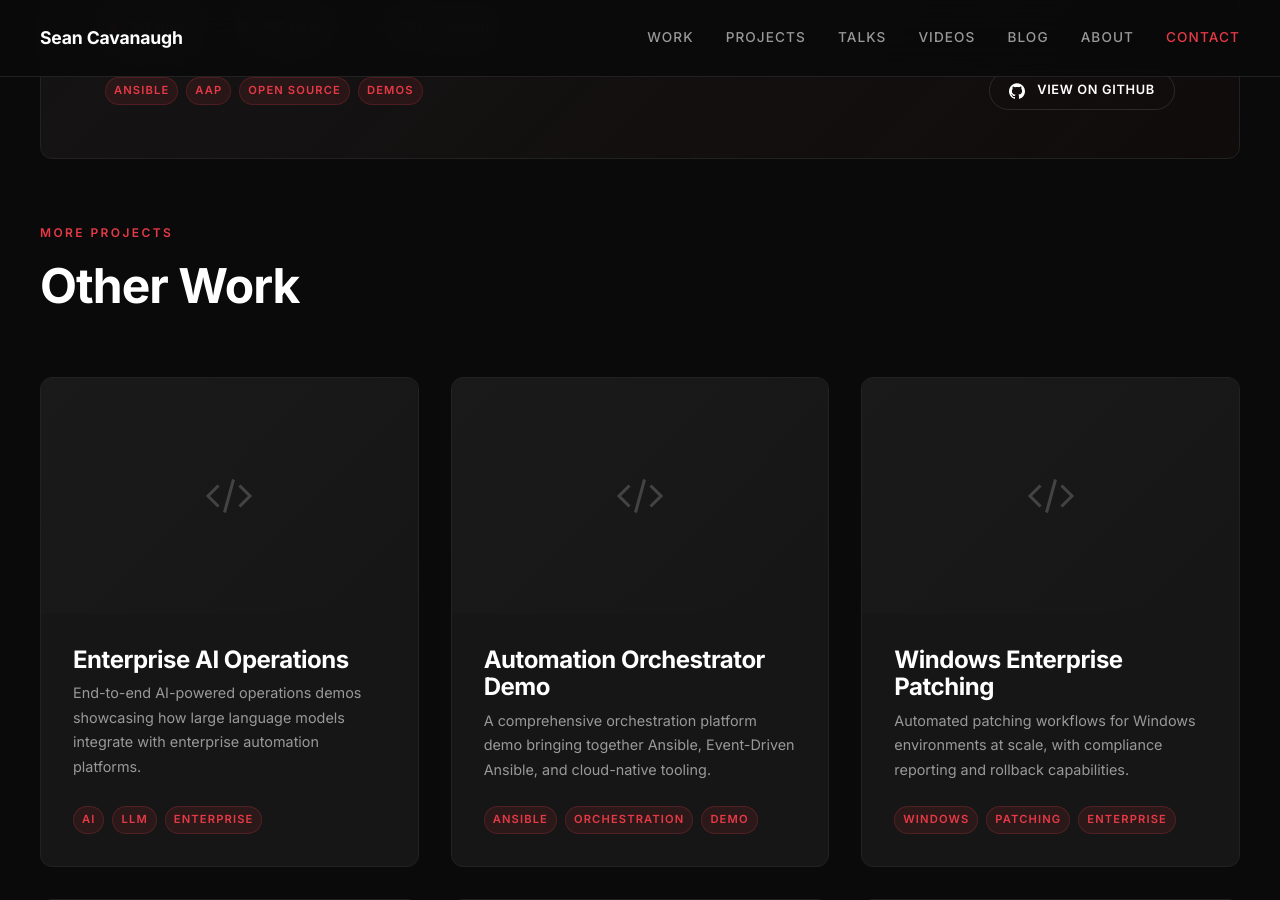
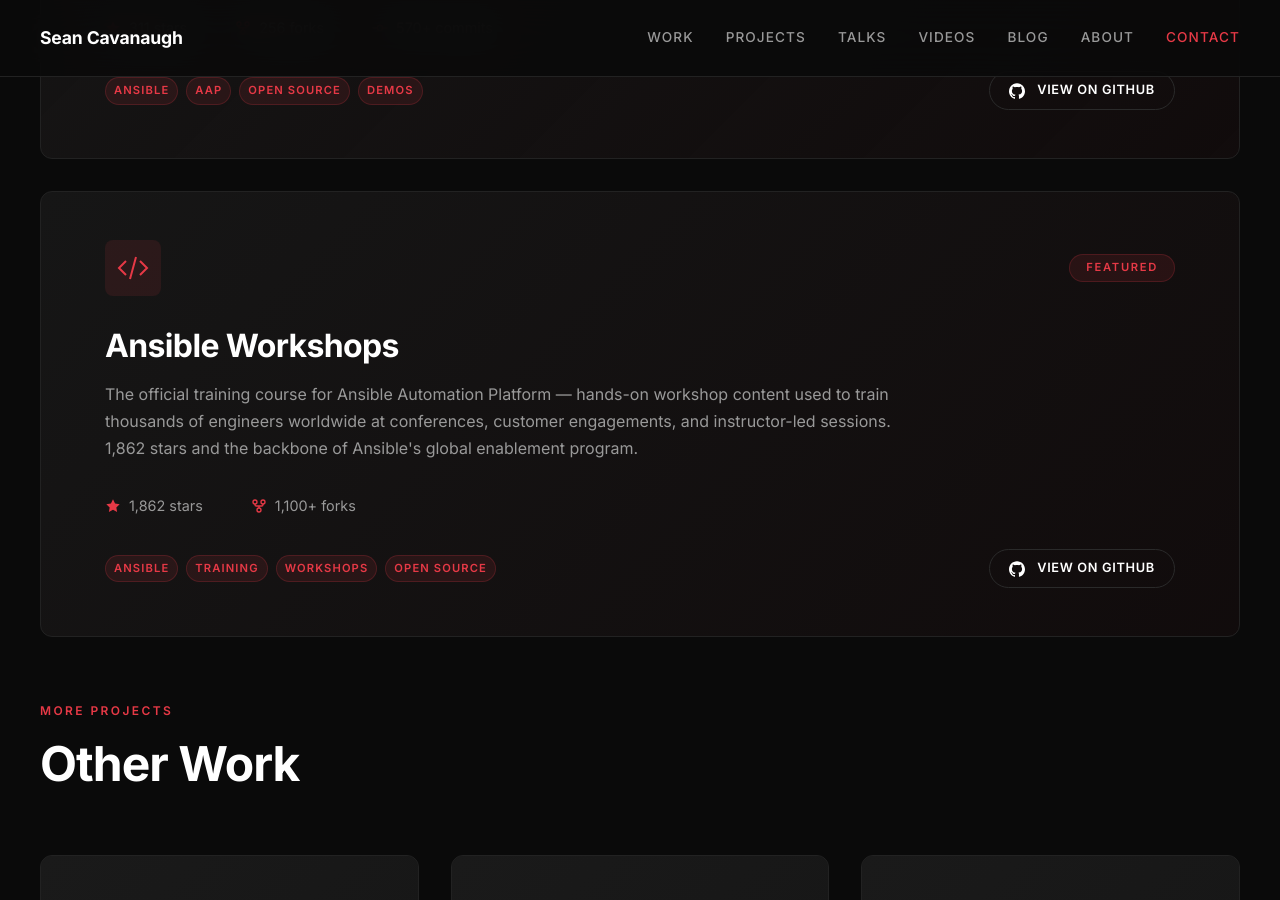
Before and after one commit to IPvSean/cavanaugh.pro, a Jekyll site: the page built from pages/projects.html, in a window 1280 px wide and 900 px high, scrolled down 932 px. Built offline with Jekyll 4.4.1, drawn with Linux system fonts in a browser that asks for light colours.

Commit message:
Add Ansible Workshops as featured project
ansible/workshops (1,862 stars) — the official AAP training course
used to train thousands of engineers at conferences and workshops.

Co-authored-by: Cursor <cursoragent@cursor.com>

```diff
--- a/_data/projects.yml
+++ b/_data/projects.yml
@@ -8,6 +8,16 @@
     stars: "311"
     forks: "256"
     commits: "570+"
+
+- title: "Ansible Workshops"
+  description: "The official training course for Ansible Automation Platform — hands-on workshop content used to train thousands of engineers worldwide at conferences, customer engagements, and instructor-led sessions. 1,862 stars and the backbone of Ansible's global enablement program."
+  tags: ["Ansible", "Training", "Workshops", "Open Source"]
+  github: "https://github.com/ansible/workshops"
+  url: "https://github.com/ansible/workshops"
+  featured: true
+  stats:
+    stars: "1,862"
+    forks: "1,100+"
 
 - title: "Enterprise AI Operations"
   description: "End-to-end AI-powered operations demos showcasing how large language models integrate with enterprise automation platforms."
```
